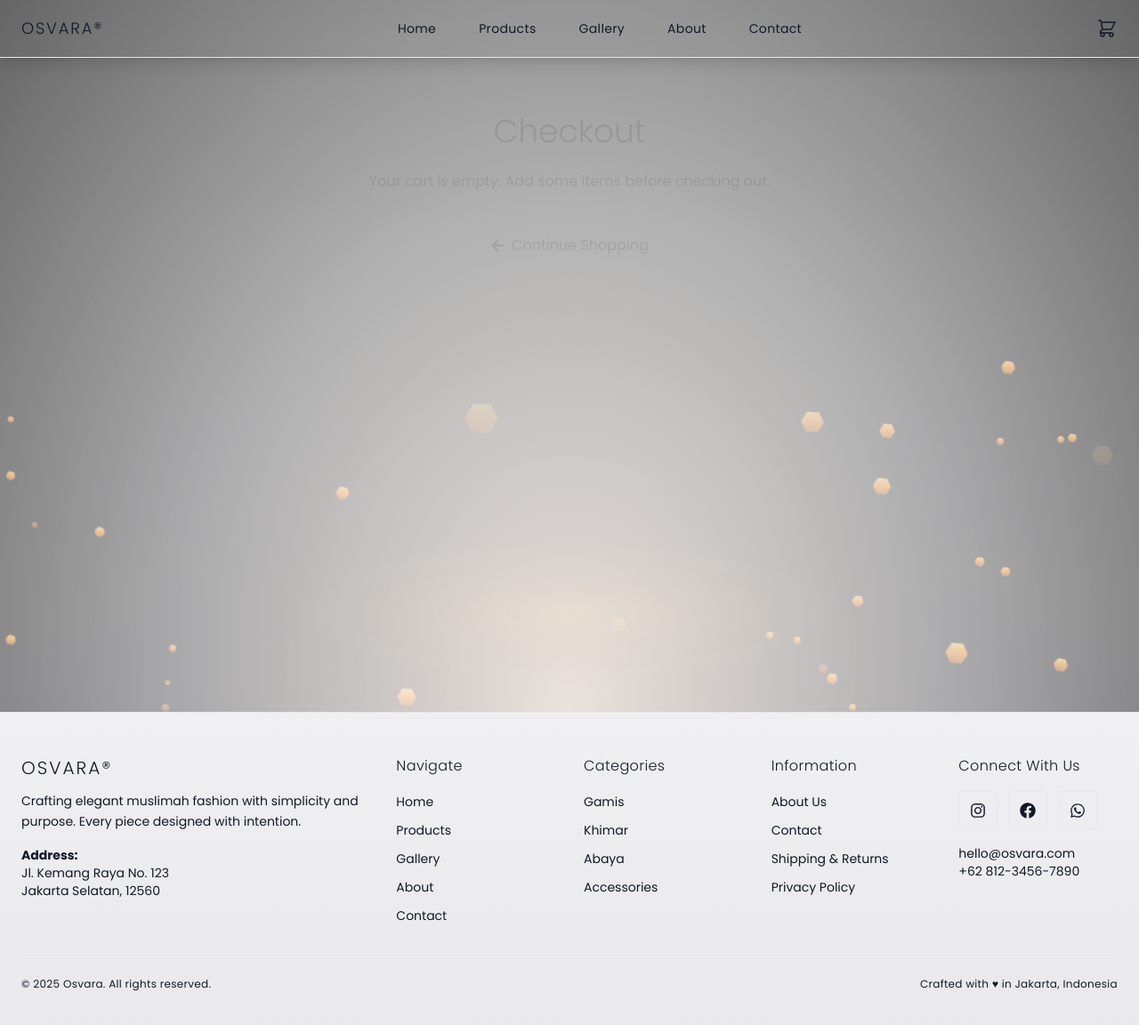
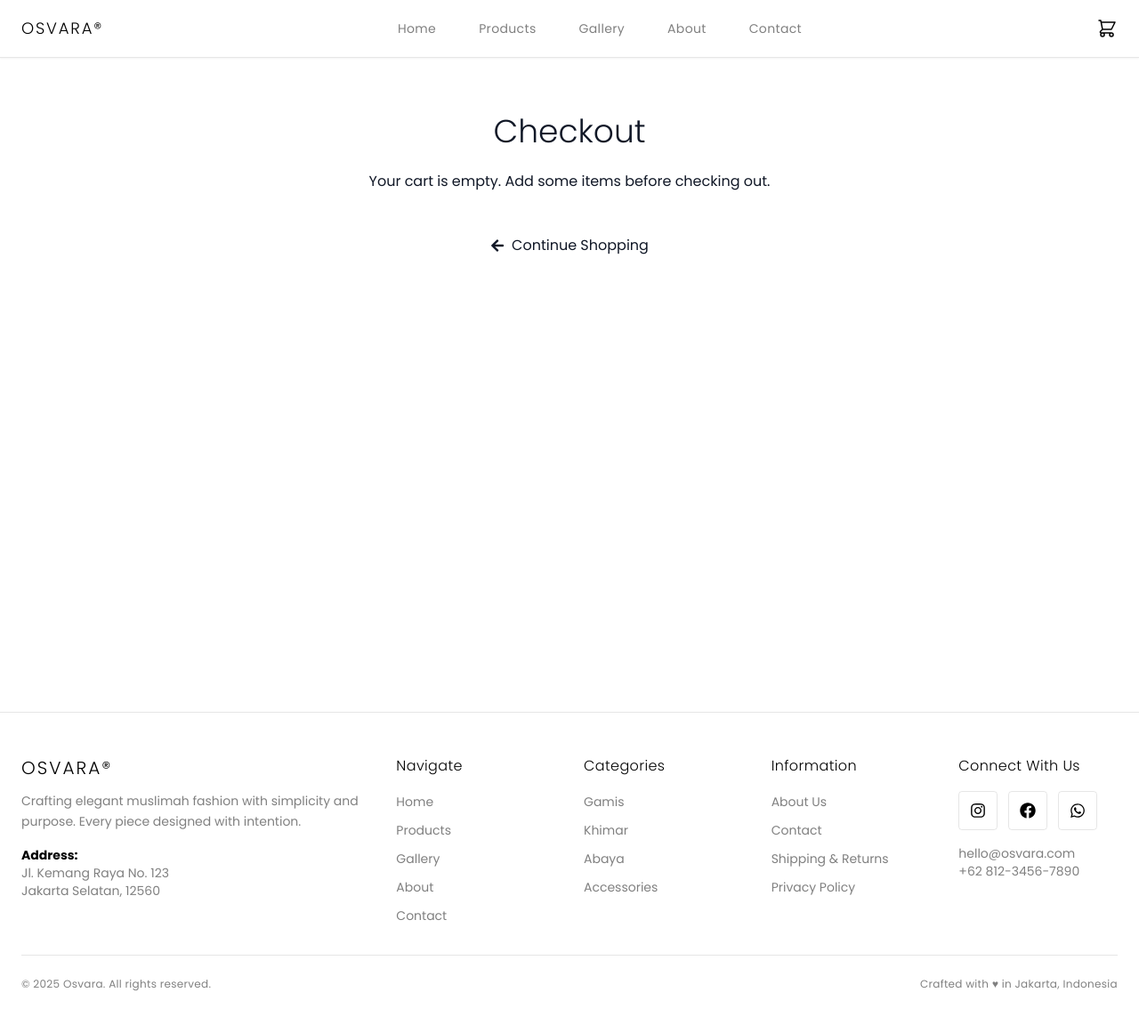
Before and after one commit to idhanGans/Osvara-2.0, a React (Vite) app in the folder frontend/: page /checkout in a window 1280 px wide. Shown: the top 1152 px of the page at 89% size. Built offline with nearby package versions, Linux system fonts and the light colour scheme.

Commit message:
Update color scheme to black, white, grey, and silver - remove sparkle effects

```diff
--- a/frontend/src/App.tsx
+++ b/frontend/src/App.tsx
@@ -12,14 +12,12 @@ import { CartPage } from "./pages/Cart";
 import { Checkout } from "./pages/Checkout";
 import { CartProvider } from "./context/CartContext";
 import "./index.css";
-import AnimatedBackground from "./components/AnimatedBackground";
 
 function App() {
   return (
     <CartProvider>
       <BrowserRouter>
-        <div className="min-h-screen flex flex-col text-gray-900">
-          <AnimatedBackground />
+        <div className="min-h-screen flex flex-col bg-white">
           <Navbar />
           <main className="flex-1">
             <Routes>
--- a/frontend/src/components/Footer.tsx
+++ b/frontend/src/components/Footer.tsx
@@ -16,7 +16,7 @@ export const Footer: React.FC = () => {
 
   return (
     <motion.footer
-      className="bg-secondary border-t border-muted/10 py-12 shadow-2xl"
+      className="bg-white border-t border-grey/20 py-12 shadow-sm"
       initial={{ opacity: 0 }}
       whileInView={{ opacity: 1 }}
     >
@@ -25,16 +25,16 @@ export const Footer: React.FC = () => {
           {/* Brand */}
           <div className="md:col-span-4">
             <Link to="/">
-              <h3 className="text-xl font-light tracking-widest text-primary mb-3">
+              <h3 className="text-xl font-light tracking-widest text-black mb-3">
                 OSVARA®
               </h3>
             </Link>
-            <p className="text-muted text-sm leading-relaxed max-w-sm mb-4">
+            <p className="text-grey text-sm leading-relaxed max-w-sm mb-4">
               Crafting elegant muslimah fashion with simplicity and purpose.
               Every piece designed with intention.
             </p>
-            <p className="text-muted text-sm">
-              <strong className="text-primary">Address:</strong>
+            <p className="text-grey text-sm">
+              <strong className="text-black">Address:</strong>
               <br />
               Jl. Kemang Raya No. 123
               <br />
@@ -44,7 +44,7 @@ export const Footer: React.FC = () => {
 
           {/* Quick Links */}
           <div className="md:col-span-2">
-            <h4 className="text-primary font-light mb-4 tracking-wide">
+            <h4 className="text-black font-light mb-4 tracking-wide">
               Navigate
             </h4>
             <ul className="space-y-2">
@@ -52,7 +52,7 @@ export const Footer: React.FC = () => {
                 <li key={link.name}>
                   <Link
                     to={link.path}
-                    className="text-muted hover:text-primary text-sm transition-colors"
+                    className="text-grey hover:text-black text-sm transition-colors"
                   >
                     {link.name}
                   </Link>
@@ -63,7 +63,7 @@ export const Footer: React.FC = () => {
 
           {/* Categories */}
           <div className="md:col-span-2">
-            <h4 className="text-primary font-light mb-4 tracking-wide">
+            <h4 className="text-black font-light mb-4 tracking-wide">
               Categories
             </h4>
             <ul className="space-y-2">
@@ -71,7 +71,7 @@ export const Footer: React.FC = () => {
                 <li key={cat}>
                   <Link
                     to={`/products?category=${cat}`}
-                    className="text-muted hover:text-primary text-sm transition-colors"
+                    className="text-grey hover:text-black text-sm transition-colors"
                   >
                     {cat}
                   </Link>
@@ -82,14 +82,14 @@ export const Footer: React.FC = () => {
 
           {/* Info */}
           <div className="md:col-span-2">
-            <h4 className="text-primary font-light mb-4 tracking-wide">
+            <h4 className="text-black font-light mb-4 tracking-wide">
               Information
             </h4>
             <ul className="space-y-2">
               <li>
                 <Link
                   to="/about"
-                  className="text-muted hover:text-primary text-sm transition-colors"
+                  className="text-grey hover:text-black text-sm transition-colors"
                 >
                   About Us
                 </Link>
@@ -97,23 +97,23 @@ export const Footer: React.FC = () => {
               <li>
                 <Link
                   to="/contact"
-                  className="text-muted hover:text-primary text-sm transition-colors"
+                  className="text-grey hover:text-black text-sm transition-colors"
                 >
                   Contact
                 </Link>
               </li>
               <li>
-                <span className="text-muted text-sm">Shipping & Returns</span>
+                <span className="text-grey text-sm">Shipping & Returns</span>
               </li>
               <li>
-                <span className="text-muted text-sm">Privacy Policy</span>
+                <span className="text-grey text-sm">Privacy Policy</span>
               </li>
             </ul>
           </div>
 
           {/* Social Links */}
           <div className="md:col-span-2">
-            <h4 className="text-primary font-light mb-4 tracking-wide">
+            <h4 className="text-black font-light mb-4 tracking-wide">
               Connect With Us
             </h4>
             <div className="flex gap-3 mb-4">
@@ -122,7 +122,7 @@ export const Footer: React.FC = () => {
                 target="_blank"
                 rel="noopener noreferrer"
                 aria-label="Instagram"
-                className="text-primary hover:text-muted transition-colors border border-muted/20 p-3 hover:border-primary rounded"
+                className="text-black hover:text-grey transition-colors border border-grey/20 p-3 hover:border-black rounded"
                 whileHover={{ y: -3 }}
               >
                 <FaInstagram size={18} />
@@ -132,7 +132,7 @@ export const Footer: React.FC = () => {
                 target="_blank"
                 rel="noopener noreferrer"
                 aria-label="Facebook"
-                className="text-primary hover:text-muted transition-colors border border-muted/20 p-3 hover:border-primary rounded"
+                className="text-black hover:text-grey transition-colors border border-grey/20 p-3 hover:border-black rounded"
                 whileHover={{ y: -3 }}
               >
                 <FaFacebook size={18} />
@@ -142,24 +142,24 @@ export const Footer: React.FC = () => {
                 target="_blank"
                 rel="noopener noreferrer"
                 aria-label="WhatsApp"
-                className="text-primary hover:text-muted transition-colors border border-muted/20 p-3 hover:border-primary rounded"
+                className="text-black hover:text-grey transition-colors border border-grey/20 p-3 hover:border-black rounded"
                 whileHover={{ y: -3 }}
               >
                 <FaWhatsapp size={18} />
               </motion.a>
             </div>
-            <p className="text-muted text-sm">hello@osvara.com</p>
-            <p className="text-muted text-sm">+62 812-3456-7890</p>
+            <p className="text-grey text-sm">hello@osvara.com</p>
+            <p className="text-grey text-sm">+62 812-3456-7890</p>
           </div>
         </div>
 
         {/* Bottom */}
-        <div className="border-t border-muted/10 pt-6">
+        <div className="border-t border-grey/20 pt-6">
           <div className="flex flex-col md:flex-row justify-between items-center gap-4">
-            <p className="text-muted text-xs tracking-wide">
+            <p className="text-grey text-xs tracking-wide">
               © {currentYear} Osvara. All rights reserved.
             </p>
-            <p className="text-muted text-xs tracking-wide">
+            <p className="text-grey text-xs tracking-wide">
               Crafted with ♥ in Jakarta, Indonesia
             </p>
           </div>
--- a/frontend/src/components/Navbar.tsx
+++ b/frontend/src/components/Navbar.tsx
@@ -25,7 +25,7 @@ export const Navbar: React.FC = () => {
 
   return (
     <motion.nav
-      className="fixed top-0 w-full bg-secondary/95 backdrop-blur-md border-b border-muted/10 z-50 shadow-lg"
+      className="fixed top-0 w-full bg-white border-b border-grey/20 z-50 shadow-sm"
       initial={{ y: -100 }}
       animate={{ y: 0 }}
       transition={{ duration: 0.5 }}
@@ -35,7 +35,7 @@ export const Navbar: React.FC = () => {
           {/* Logo */}
           <Link to="/">
             <motion.div
-              className="text-lg font-light tracking-widest text-primary"
+              className="text-lg font-light tracking-widest text-black"
               whileHover={{ scale: 1.02 }}
             >
               OSVARA®
@@ -49,8 +49,8 @@ export const Navbar: React.FC = () => {
                 <motion.span
                   className={`text-sm transition-colors tracking-wide ${
                     isActive(item.href)
-                      ? "text-primary font-medium"
-                      : "text-muted hover:text-primary"
+                      ? "text-black font-medium"
+                      : "text-grey hover:text-black"
                   }`}
                   whileHover={{ y: -2 }}
                 >
@@ -63,7 +63,7 @@ export const Navbar: React.FC = () => {
           {/* Cart Icon */}
           <Link to="/cart">
             <motion.div
-              className="relative text-primary cursor-pointer"
+              className="relative text-black cursor-pointer"
               whileHover={{ scale: 1.1 }}
               whileTap={{ scale: 0.95 }}
             >
@@ -82,7 +82,7 @@ export const Navbar: React.FC = () => {
                 />
               </svg>
               {getItemCount() > 0 && (
-                <span className="absolute -top-2 -right-2 bg-primary text-secondary rounded-full w-5 h-5 flex items-center justify-center text-xs font-bold">
+                <span className="absolute -top-2 -right-2 bg-black text-white rounded-full w-5 h-5 flex items-center justify-center text-xs font-bold">
                   {getItemCount()}
                 </span>
               )}
@@ -91,7 +91,7 @@ export const Navbar: React.FC = () => {
 
           {/* Mobile Menu Button */}
           <button
-            className="md:hidden text-primary"
+            className="md:hidden text-black"
             onClick={() => setIsOpen(!isOpen)}
           >
             <svg
@@ -133,8 +133,8 @@ export const Navbar: React.FC = () => {
                 onClick={() => setIsOpen(false)}
                 className={`block py-3 transition-colors ${
                   isActive(item.href)
-                    ? "text-primary font-medium"
-                    : "text-muted hover:text-primary"
+                    ? "text-black font-medium"
+                    : "text-grey hover:text-black"
                 }`}
               >
                 {item.name}
@@ -143,7 +143,7 @@ export const Navbar: React.FC = () => {
             <Link
               to="/cart"
               onClick={() => setIsOpen(false)}
-              className="block py-3 text-muted hover:text-primary"
+              className="block py-3 text-grey hover:text-black"
             >
               Cart ({getItemCount()})
             </Link>
--- a/frontend/tailwind.config.js
+++ b/frontend/tailwind.config.js
@@ -4,16 +4,14 @@ export default {
   theme: {
     extend: {
       colors: {
-        gold: "#D4AF37",
-        dark: "#0F0F0F",
-        silver: "#E8E8E8",
-        cream: "#FFF8F0",
+        black: "#000000",
+        white: "#FFFFFF",
+        grey: "#808080",
+        silver: "#C0C0C0",
       },
       animation: {
         "fade-in": "fadeIn 0.6s ease-in",
         "slide-up": "slideUp 0.6s ease-out",
-        "bounce-smooth": "bounceSoft 2s infinite",
-        glow: "glow 2s ease-in-out infinite",
       },
       keyframes: {
         fadeIn: {
@@ -24,14 +22,6 @@ export default {
           "0%": { transform: "translateY(30px)", opacity: "0" },
           "100%": { transform: "translateY(0)", opacity: "1" },
         },
-        bounceSoft: {
-          "0%, 100%": { transform: "translateY(0)" },
-          "50%": { transform: "translateY(-10px)" },
-        },
-        glow: {
-          "0%, 100%": { textShadow: "0 0 5px rgba(212, 175, 55, 0.5)" },
-          "50%": { textShadow: "0 0 20px rgba(212, 175, 55, 0.8)" },
-        },
       },
     },
   },
```
Also changed, not shown: frontend/src/components/ProductCard.tsx (+10 -10 lines), frontend/src/pages/Home.tsx (+30 -33 lines).
